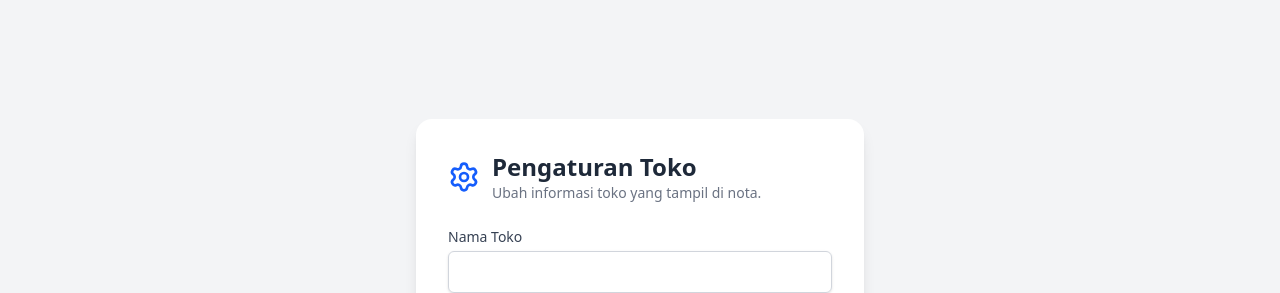
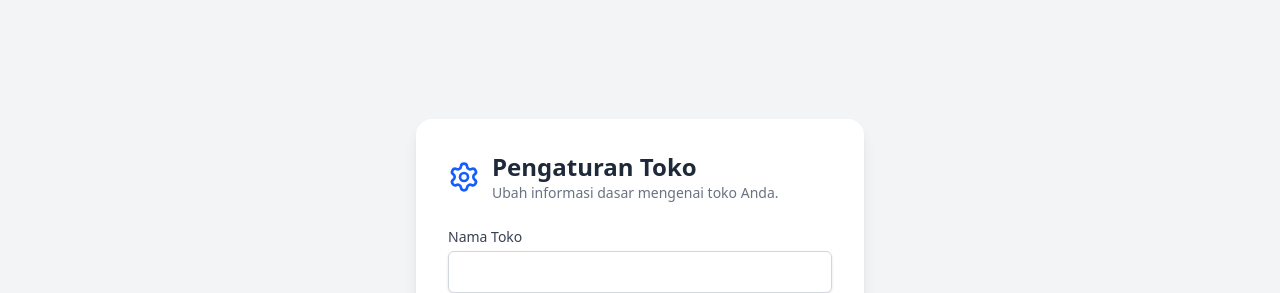
Before and after one commit to andiifahrul/Catat_Barang, a Next.js app: page /pengaturan in a window 1280 px wide. Shown: the top 293 px of the page. Built offline with nearby package versions, Linux system fonts and the light colour scheme; no server answers; the database is empty.

Commit message:
deploy otomatis

```diff
--- a/app/layout.tsx
+++ b/app/layout.tsx
@@ -1,8 +1,7 @@
 import type { Metadata } from "next";
 import { Geist, Geist_Mono } from "next/font/google";
+import { Suspense } from "react"; // 1. Tambahkan import Suspense
 import "./globals.css";
-
-// 1. CARA IMPORT YANG BENAR (Tanpa kurung kurawal {})
 import Navigasi from "./navigasi";
 
 const geistSans = Geist({
@@ -31,16 +30,16 @@ export default function RootLayout({
       lang="id"
       className={`${geistSans.variable} ${geistMono.variable} h-full antialiased`}
     >
-      {/* Ditambahkan bg-gray-50 agar tampilan aplikasi mobile terasa empuk di mata */}
       <body className="min-h-full flex flex-col bg-gray-50">
 
-        {/* 2. Diberikan pb-24 agar konten halaman tidak tertutup menu bawah */}
         <main className="flex-1 pb-24">
           {children}
         </main>
 
-        {/* 3. Komponen navigasi melayangmu dipanggil di sini */}
-        <Navigasi />
+        {/* 2. Bungkus dengan Suspense agar build Vercel tidak error */}
+        <Suspense fallback={null}>
+          <Navigasi />
+        </Suspense>
 
       </body>
     </html>
--- a/app/pengaturan/page.tsx
+++ b/app/pengaturan/page.tsx
@@ -120,7 +120,7 @@ function PengaturanComponent() {
           <Settings className="w-8 h-8 text-blue-600" />
           <div>
             <h1 className="text-2xl font-bold text-gray-800">Pengaturan Toko</h1>
-            <p className="text-sm text-gray-500">Ubah informasi toko yang tampil di nota.</p>
+            <p className="text-sm text-gray-500">Ubah informasi dasar mengenai toko Anda.</p>
           </div>
         </header>
 
```
